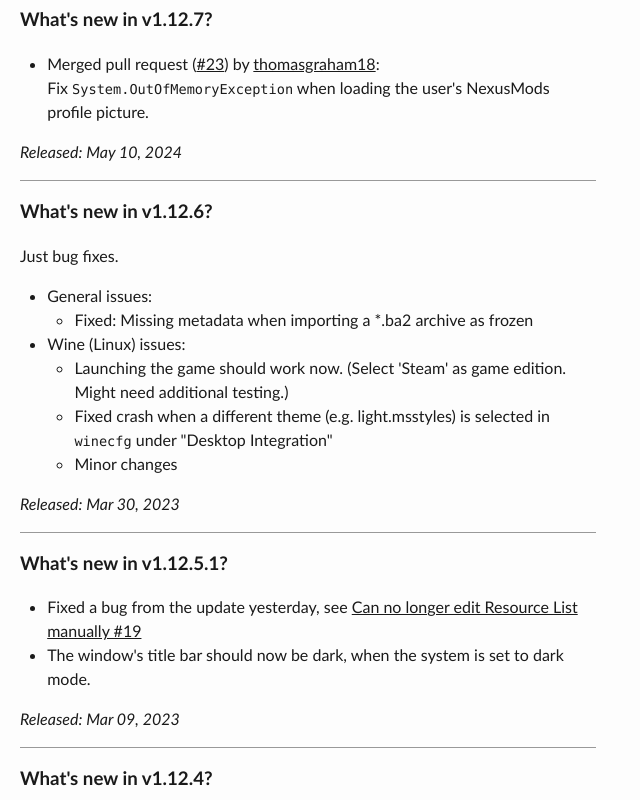
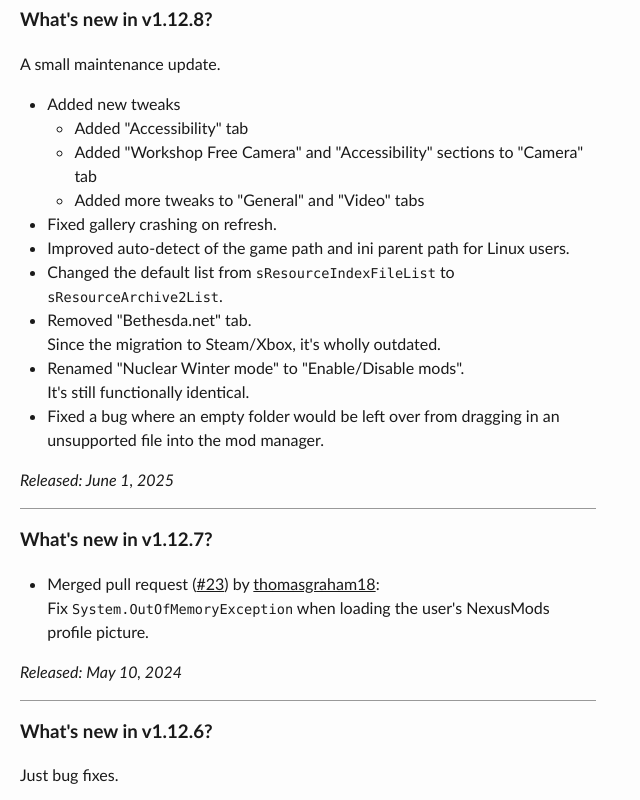
Before and after one commit to FelisDiligens/felisdiligens.github.io, a plain HTML site: page Fo76ini/whatsnew.html in a window 1280 px wide. Shown: the top 800 px of the page, without its empty margins (0-640 px from the left). Drawn offline with Linux system fonts and the light colour scheme.

Commit message:
Update from https://github.com/FelisDiligens/Fallout76-QuickConfiguration/commit/b824d0cd4dbce454f7364029a9f9d5641a7c8f21

```diff
--- a/Fo76ini/whatsnew.html
+++ b/Fo76ini/whatsnew.html
@@ -30,6 +30,30 @@
   <script src="https://cdn.jsdelivr.net/npm/details-polyfill@1/index.min.js"></script>
 </head>
 <body>
+<h3 id="whats-new-in-v1128">What's new in v1.12.8?</h3>
+<p>A small maintenance update.</p>
+<ul>
+<li>Added new tweaks
+<ul>
+<li>Added "Accessibility" tab</li>
+<li>Added "Workshop Free Camera" and "Accessibility" sections to
+"Camera" tab</li>
+<li>Added more tweaks to "General" and "Video" tabs</li>
+</ul></li>
+<li>Fixed gallery crashing on refresh.</li>
+<li>Improved auto-detect of the game path and ini parent path for Linux
+users.</li>
+<li>Changed the default list from <code>sResourceIndexFileList</code> to
+<code>sResourceArchive2List</code>.</li>
+<li>Removed "Bethesda.net" tab.<br />
+Since the migration to Steam/Xbox, it's wholly outdated.</li>
+<li>Renamed "Nuclear Winter mode" to "Enable/Disable mods".<br />
+It's still functionally identical.</li>
+<li>Fixed a bug where an empty folder would be left over from dragging
+in an unsupported file into the mod manager.</li>
+</ul>
+<p><em>Released: June 1, 2025</em></p>
+<hr />
 <h3 id="whats-new-in-v1127">What's new in v1.12.7?</h3>
 <ul>
 <li>Merged pull request (<a
```
Also changed, not shown: Fo76ini/whatsnewdark.html (+24 -0 lines).
